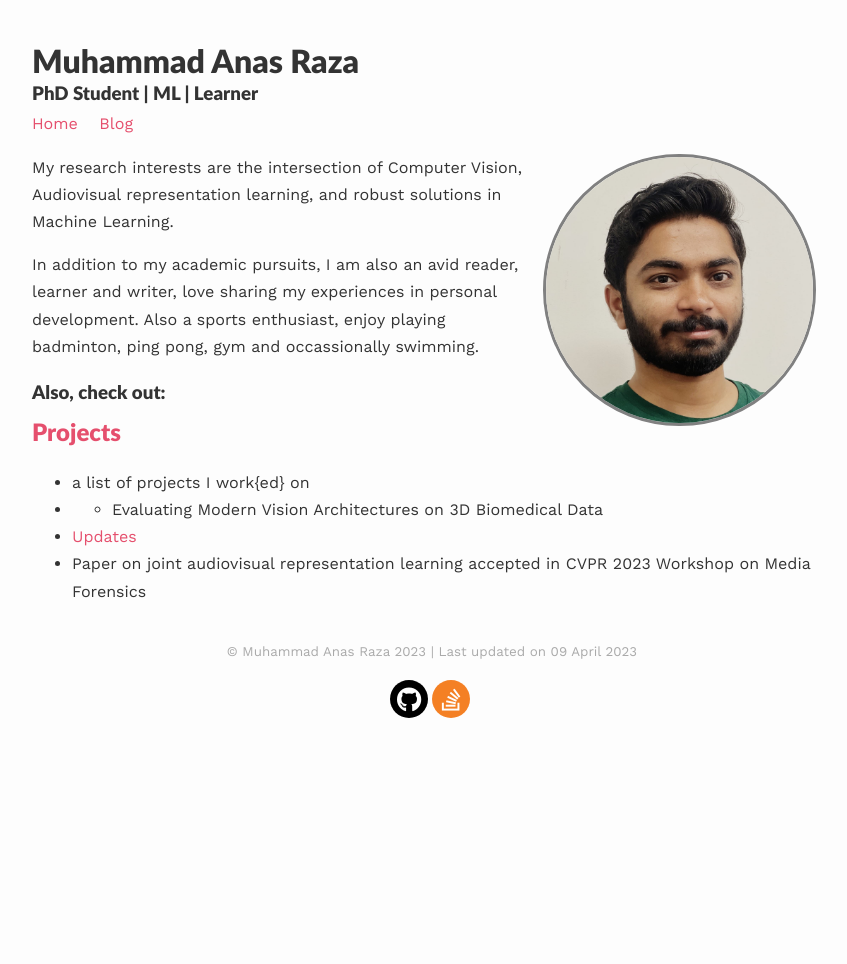
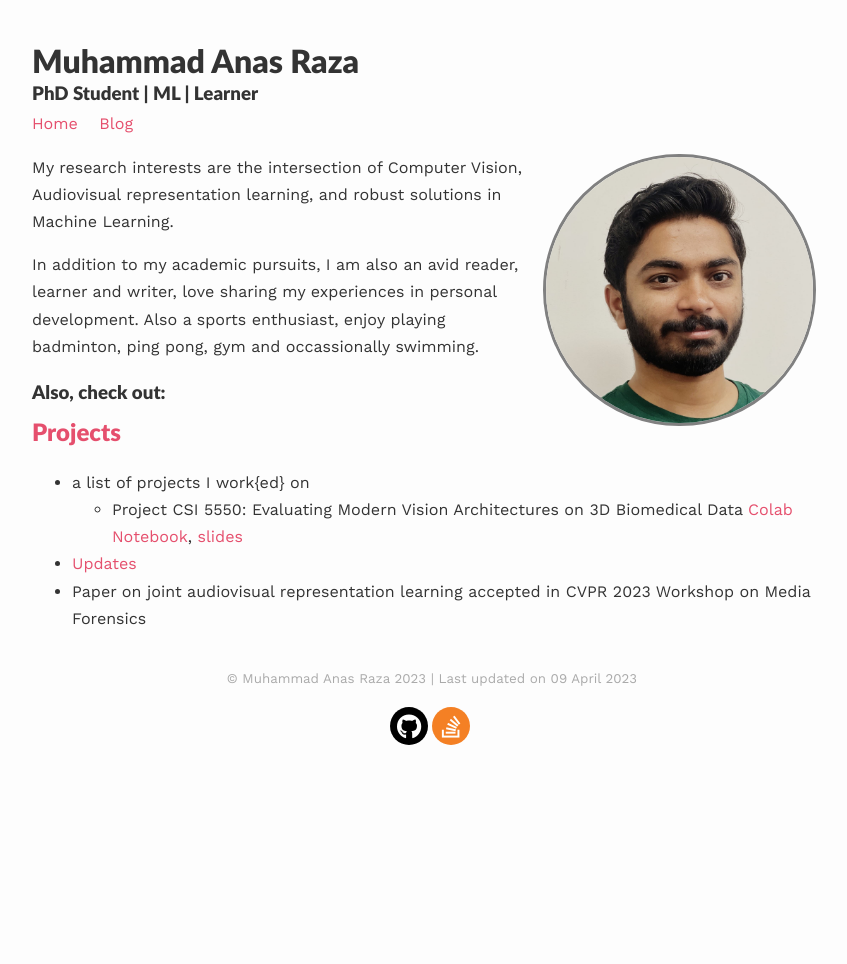
Before and after one commit to anas-rz/anas-rz.github.io, a Jekyll site: the page built from index.md, in a window 1280 px wide. Shown: the whole page, without its empty margins (208-1055 px from the left). Built offline with Jekyll 4.4.1, drawn with Linux system fonts in a browser that asks for light colours; nearby versions of some CDN libraries; a script that is not in the unit is left out.

Commit message:
Update index.md

```diff
--- a/index.md
+++ b/index.md
@@ -15,7 +15,7 @@ In addition to my academic pursuits, I am also an avid reader, learner and write
 
 ## [Projects](https://github.com/anas-rz/)
 - a list of projects I work{ed} on
-- - Evaluating Modern Vision Architectures on 3D Biomedical Data
+  -  Project CSI 5550: Evaluating Modern Vision Architectures on 3D Biomedical Data [Colab Notebook](https://colab.research.google.com/drive/1nz-NtGxC3NeSJh4ZWQ8jabzBlawnvIWe?usp=sharing), [slides](https://docs.google.com/presentation/d/1o1SD0WHBJEqvjOIJWys-Y6z80uuiejmC/edit?usp=sharing&ouid=118316226676823953327&rtpof=true&sd=true)
 
 - [Updates](updates)
 - Paper on joint audiovisual representation learning accepted in CVPR 2023 Workshop on Media Forensics
```
